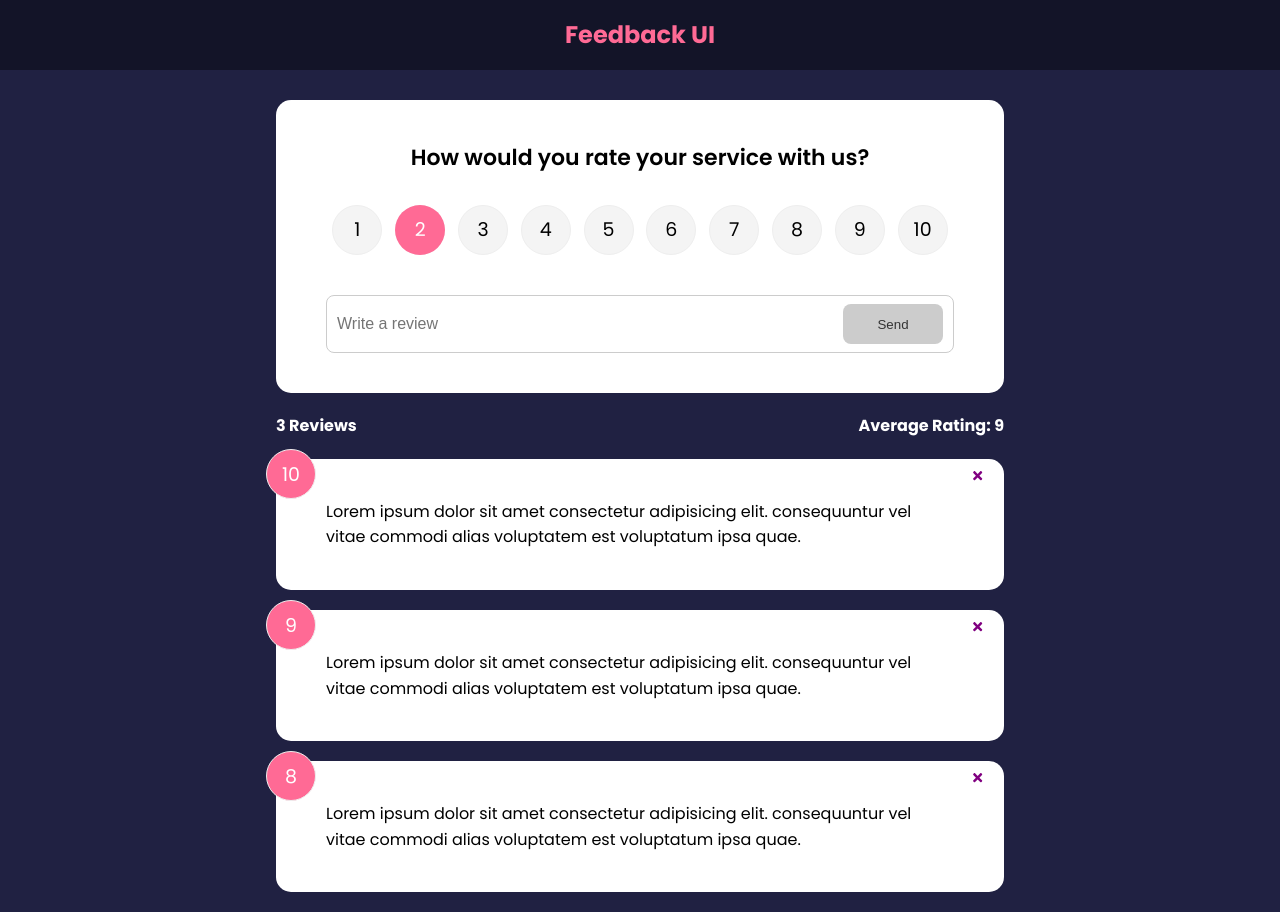
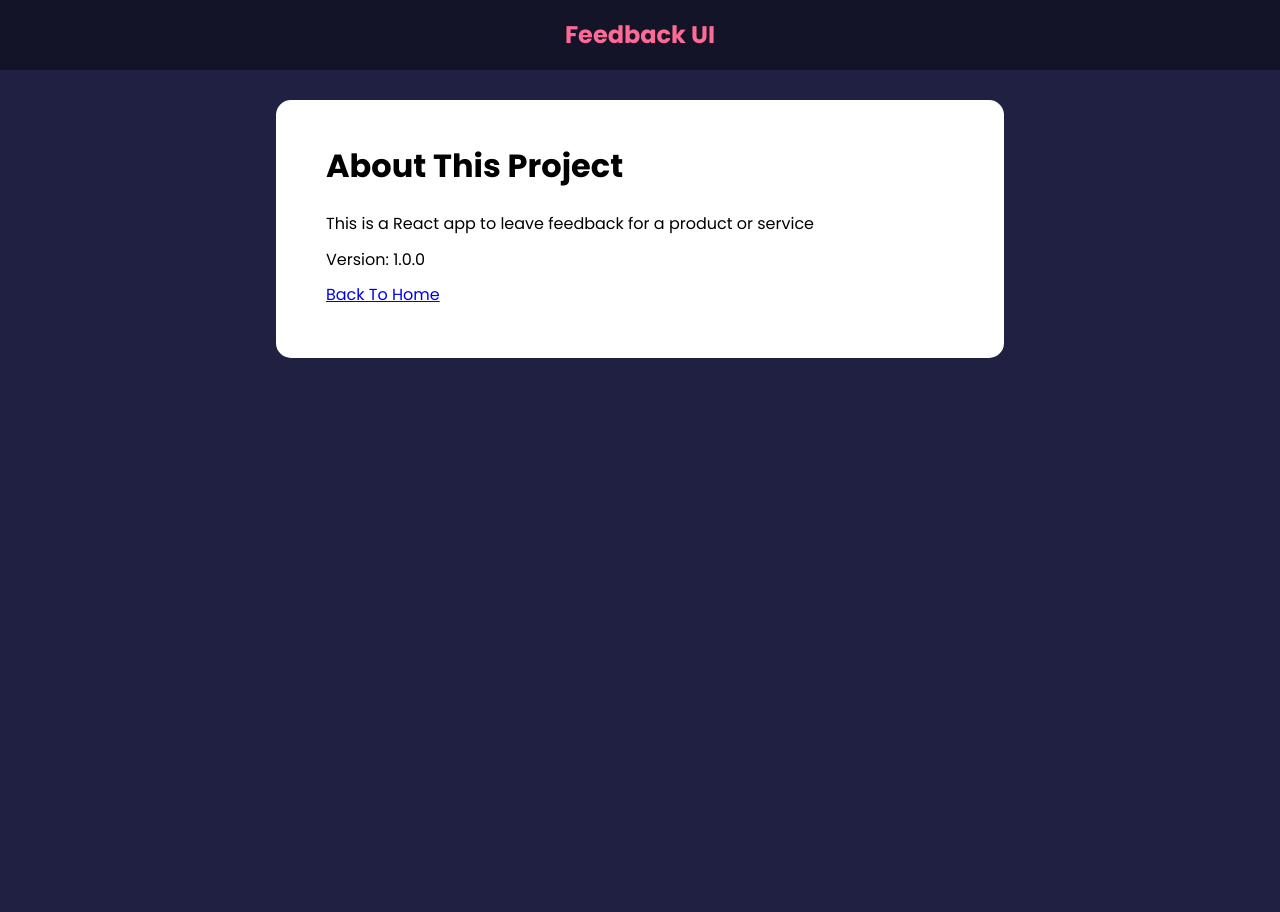
Before and after one commit to Mr-Olivier/feedback-app, a React (Create React App) app: page /about in a window 1280 px wide. After the commit the page ends 800 px from the top, so only its background shows below. Built offline with nearby package versions, Linux system fonts and the light colour scheme.

Commit message:
feat: Creating Routes

```diff
--- a/package.json
+++ b/package.json
@@ -12,6 +12,7 @@
     "react": "^18.3.1",
     "react-dom": "^18.3.1",
     "react-icons": "^5.3.0",
+    "react-router-dom": "^6.27.0",
     "react-scripts": "^5.0.1",
     "uuid": "^11.0.2",
     "web-vitals": "^2.1.4"
--- a/src/App.js
+++ b/src/App.js
@@ -1,10 +1,12 @@
 import { v4 as uuidv4 } from "uuid";
+import { BrowserRouter as Router, Routes, Route } from "react-router-dom";
 import { useState } from "react";
 import Header from "./components/Header";
 import FeedbackList from "./components/FeedbackList";
 import FeedbackData from "./data/FeedbackData";
 import FeedbackStats from "./components/FeedbackStats";
 import FeedbackForm from "./components/FeedbackForm";
+import AboutPage from "./pages/AboutPage";
 
 function App() {
   const [feedback, setFeedback] = useState(FeedbackData);
@@ -21,14 +23,27 @@
   };
 
   return (
-    <>
+    <Router>
       <Header />
       <div className="container">
-        <FeedbackForm handleAdd={addFeedback} />
-        <FeedbackStats feedback={feedback} />
-        <FeedbackList feedback={feedback} handleDelete={deleteFeedback} />
+        <Routes>
+          <Route
+            path="/"
+            element={
+              <>
+                <FeedbackForm handleAdd={addFeedback} />
+                <FeedbackStats feedback={feedback} />
+                <FeedbackList
+                  feedback={feedback}
+                  handleDelete={deleteFeedback}
+                />
+              </>
+            }
+          />
+          <Route path="/about" element={<AboutPage />} />
+        </Routes>
       </div>
-    </>
+    </Router>
   );
 }
 
--- /dev/null
+++ b/src/pages/AboutPage.jsx
@@ -0,0 +1,19 @@
+import Card from "../components/shared/Card";
+
+function AboutPage() {
+  return (
+    <Card>
+      <div className="about">
+        <h1>About This Project</h1>
+        <p>This is a React app to leave feedback for a product or service</p>
+        <p>Version: 1.0.0</p>
+
+        <p>
+          <a href="/">Back To Home</a>
+        </p>
+      </div>
+    </Card>
+  );
+}
+
+export default AboutPage;
```
Also changed, not shown: 1 other file (tests, documents, lock files or other folders).
